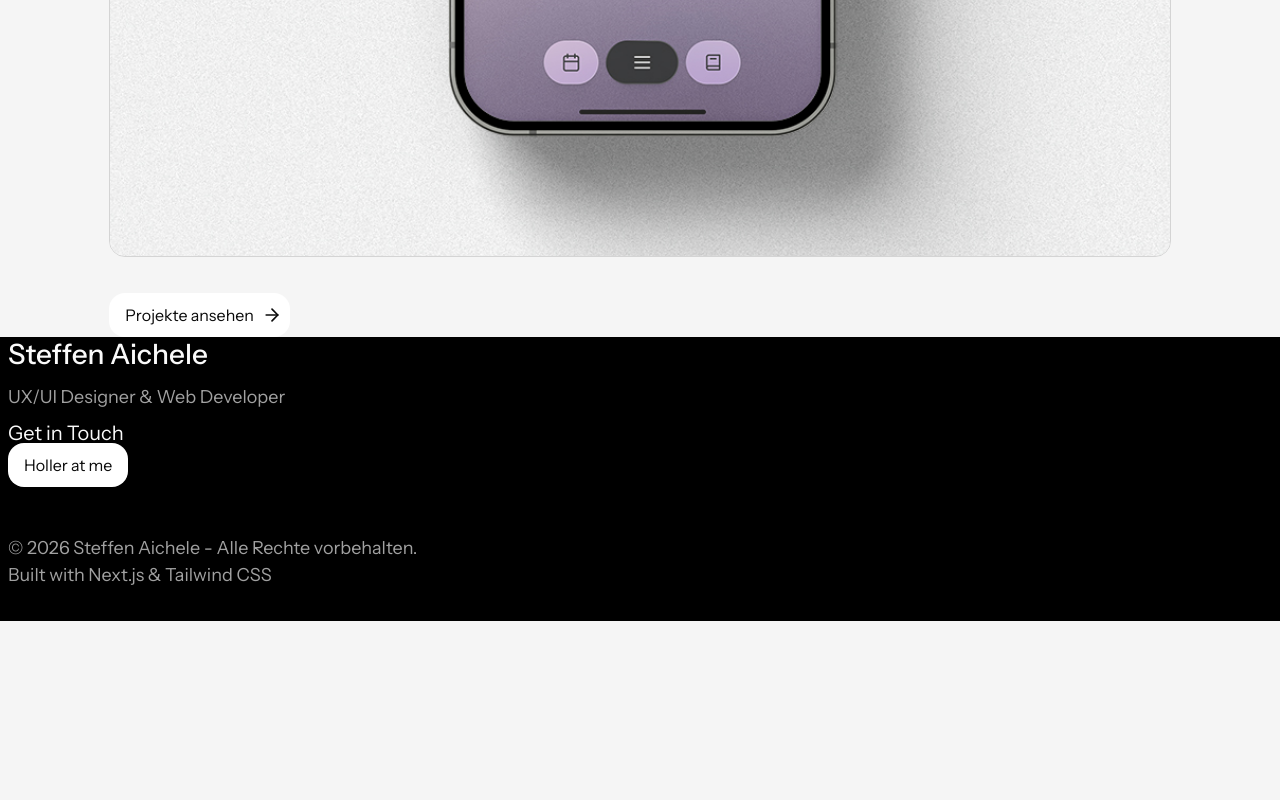
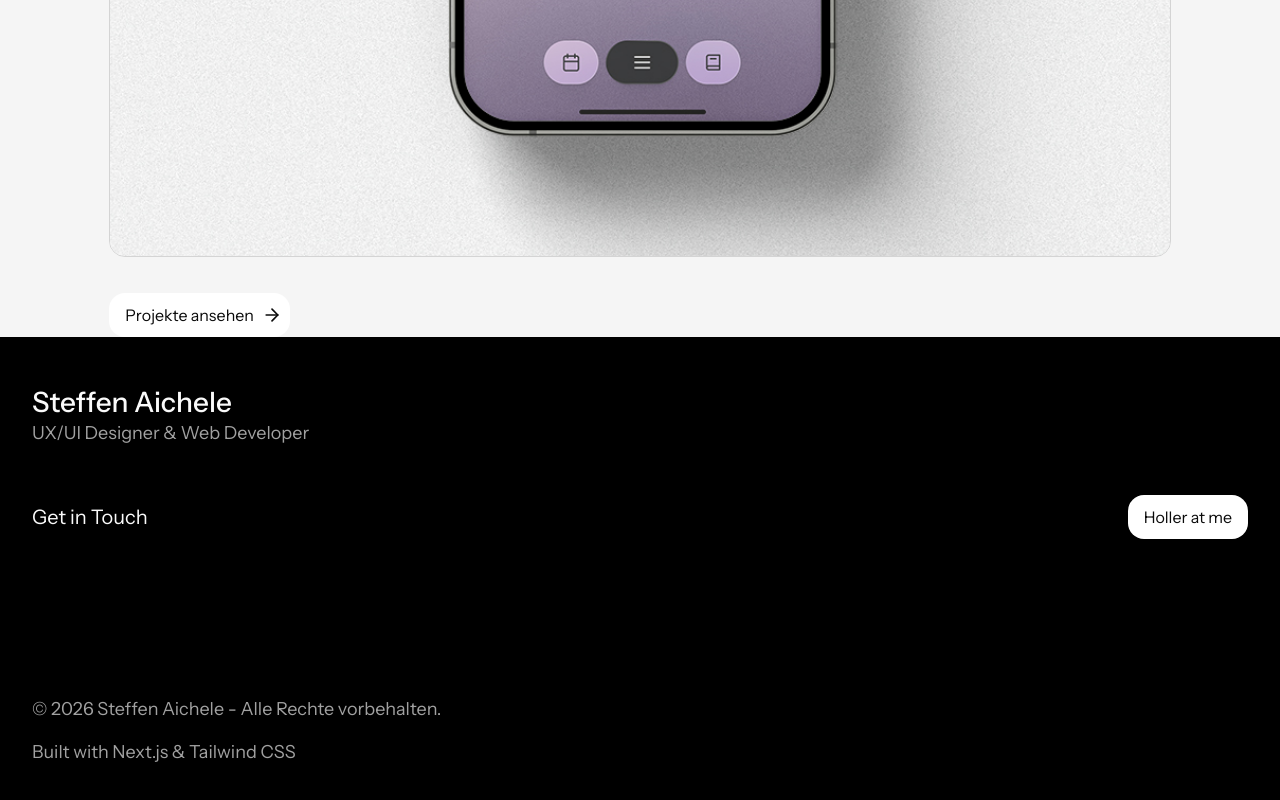
Before and after one commit to steffenaichele/portfolio, a Next.js app: page / in a window 1280 px wide. Shown: the part 1528-2328 px from the top of the page. Before the commit the page ends 2149 px from the top, so only its background shows below. Built offline with nearby package versions, Linux system fonts and the light colour scheme.

Commit message:
fix: change button attributes

```diff
--- a/src/app/components/Footer.tsx
+++ b/src/app/components/Footer.tsx
@@ -3,24 +3,38 @@ import Button from "./Button";
 
 const Footer = () => {
 	return (
-		<footer className="w-full flex flex-col gap-3 px-2 pb-8 bg-(--color-footer-bg)">
+		<footer className="w-full flex flex-col gap-12 px-8 py-12 bg-(--color-footer-bg)">
+			<div className="flex flex-col gap-0">
 				<h2 className="text-(--color-footer-text-primary)">
 					Steffen Aichele
 				</h2>
 				<p className="p-md text-(--color-footer-text-tertiary)">
 					UX/UI Designer & Web Developer
 				</p>
+			</div>
 
-			<section>
+			<div className="flex gap-4 justify-between items-center">
 				<h3 className="text-(--color-footer-text-primary)">
 					Get in Touch
 				</h3>
-				<Button content="text" variant="primary" size="md">
+				<Button content="text" variant="primary">
 					Holler at me
 				</Button>
-			</section>
+			</div>
 
-			<nav className="flex flex-col xl:flex-row gap-4 xl:gap-8">
+			<nav aria-label="Footer-Navigation" className="flex gap-4">
+				<div>
+					<h6>Seiten</h6>
+					<ul>
+						<li></li>
+						<li></li>
+						<li></li>
+					</ul>
+				</div>
+				<div>
+					<h6>Links</h6>
+					<ul>
+						<li>
 							<Link
 								href="https://linkedin.com/in/steffen-aichele"
 								target="_blank"
@@ -28,6 +42,8 @@ const Footer = () => {
 								className="label-sm text-(--text-tertiary) hover:text-(--text-inverted) transition-colors duration-200">
 								LinkedIn
 							</Link>
+						</li>
+						<li>
 							<Link
 								href="https://github.com/steffenaichele"
 								target="_blank"
@@ -35,16 +51,19 @@ const Footer = () => {
 								className="label-sm text-(--text-tertiary) hover:text-(--text-inverted) transition-colors duration-200">
 								GitHub
 							</Link>
+						</li>
+					</ul>
+				</div>
 			</nav>
 
-			<section>
+			<div className="flex flex-col gap-4">
 				<p className="p-md text-(--color-footer-text-tertiary)">
 					© 2026 Steffen Aichele - Alle Rechte vorbehalten.
 				</p>
 				<p className="p-md text-(--color-footer-text-tertiary)">
 					Built with Next.js & Tailwind CSS
 				</p>
-			</section>
+			</div>
 		</footer>
 	);
 };
```
Lines whose indentation alone changed are shown as unchanged.
